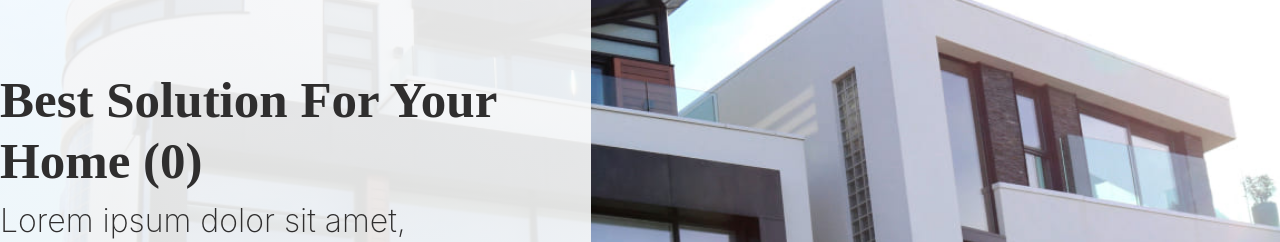
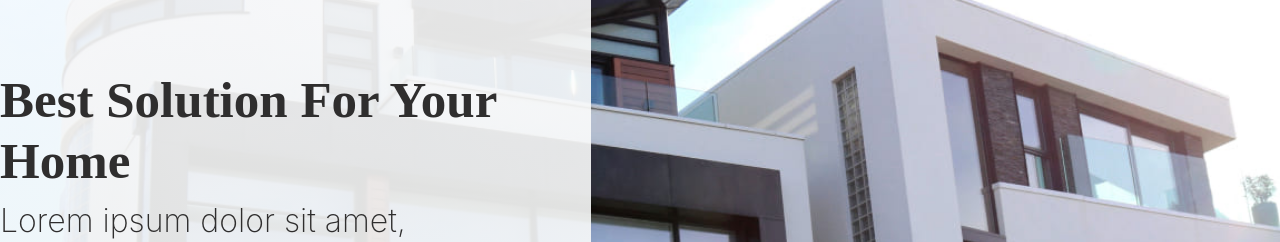
Before and after one commit to BlazerXXI/ArchiWeb, a React (Create React App) app: page / in a window 1280 px wide. Shown: the part 434-676 px from the top of the page. Built offline with nearby package versions, Linux system fonts and the light colour scheme.

Commit message:
slider is complete on fifty-fifty

```diff
--- a/src/components/Hero.jsx
+++ b/src/components/Hero.jsx
@@ -21,25 +21,43 @@ const Hero = () => {
   }, [slide]);
 
   const sliderImage = [bgSlide01, bgSlide02, bgSlide03];
+  const sliderTitle = [
+    "Best Solution For Your Home",
+    " For Your Home",
+    "Best Solution",
+  ];
+  const sliderParam = [
+    "Lorem ipsum dolor sit amet, consectetur adipiscing elit ut aliquam, purus sit amet",
+    "Lorem ipsum dolor sit amet, consectetur adipiscing elit ut ",
+    "Lorem ipsum dolor sit amet",
+  ];
 
   useEffect(() => {
     document.querySelector(".bgSlide").src = sliderImage[0];
+    document.querySelector("#titleHero").innerHTML = sliderTitle[0];
+    document.querySelector("#sliderParam").innerHTML = sliderParam[0];
     if (slide === 1) {
       document.querySelector(".bgSlide").src = sliderImage[1];
+      document.querySelector("#titleHero").innerHTML = sliderTitle[1];
+      document.querySelector("#sliderParam").innerHTML = sliderParam[1];
     } else if (slide === 2) {
       document.querySelector(".bgSlide").src = sliderImage[2];
+      document.querySelector("#titleHero").innerHTML = sliderTitle[2];
+      document.querySelector("#sliderParam").innerHTML = sliderParam[2];
     }
   });
 
   return (
     <section className="hero relative container m-auto min-h-[861.09px]">
       <div className="lg:w-[691px]   lg:h-[550px] sm:w-[450px]   sm:mt-[-150px]  lg:mt-[-275px]   sm:bg-gradient-to-t sm:from-[#F4F6F5E5] sm:to-[#FFFFFFE5] sm:absolute sm:top-1/2 top-0  left-0  ml-0 lg:ml-[-100px] lg:pl-[100px] py-4 pl-4 sm:py-[60px] lg:py-[138px] sm:pr-4  z-20">
-        <h1 className="font-[900]  text-[51px] font-['Playfair_Display'] ">
-          Best Solution For Your Home ({slide})
+        <h1
+          id="titleHero"
+          className="font-[900]  text-[51px] font-['Playfair_Display'] "
+        >
+          {" "}
         </h1>
-        <p className="font-[200]  text-[32px] pt-[10px]">
-          Lorem ipsum dolor sit amet, consectetur adipiscing elit ut aliquam,
-          purus sit amet
+        <p id="sliderParam" className="font-[200]  text-[32px] pt-[10px]">
+          {" "}
         </p>
       </div>
       <div>
```
